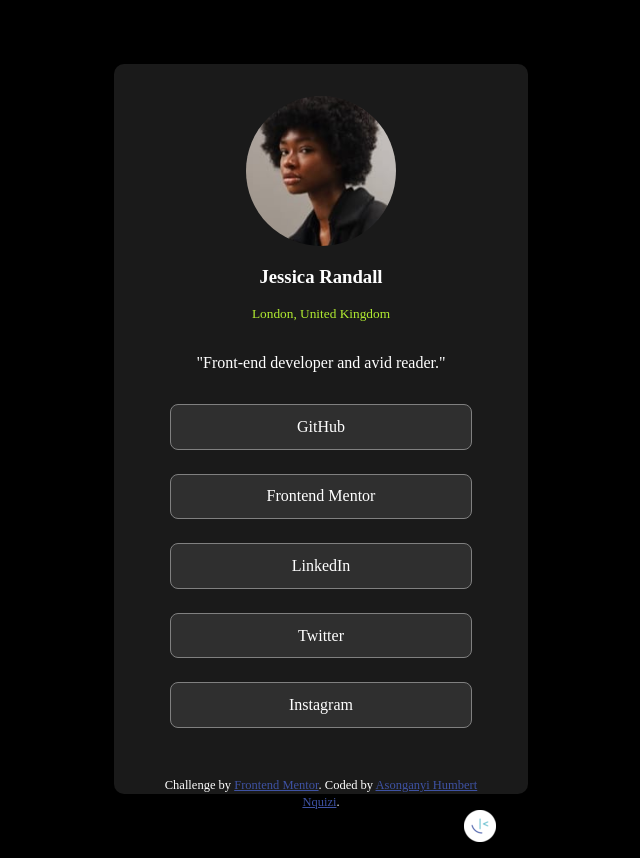
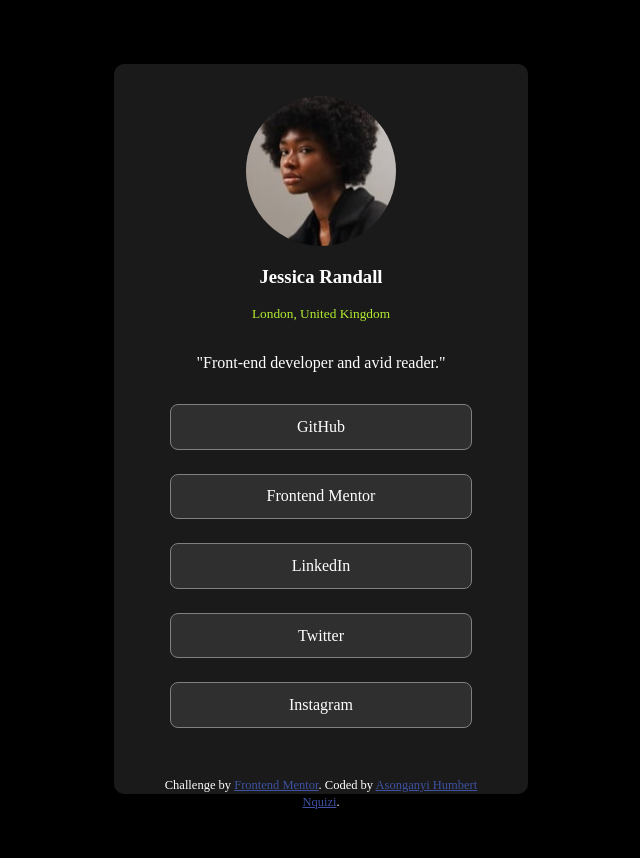
Before and after one commit to Humbert1234/Social-links-profile, a plain HTML site: page index.html in a window 1280 px wide. Shown: the whole page, without its empty margins (286-926 px from the left). Drawn offline with Linux system fonts and the light colour scheme.

Commit message:
Update index.html

```diff
--- a/index.html
+++ b/index.html
@@ -29,7 +29,6 @@
   <div class="attribution">
       <small>Challenge by <a href="https://www.frontendmentor.io?ref=challenge" target="_blank">Frontend Mentor</a>.
       Coded by <a href="#">Asonganyi Humbert Nquizi</a>.</small>
-    <div class="logo"><a href="https://www.frontendmentor.io?ref=challenge"><img src="assets/images/favicon-32x32.png" alt=""></div></a>
   </div>
 </section>
 
```
